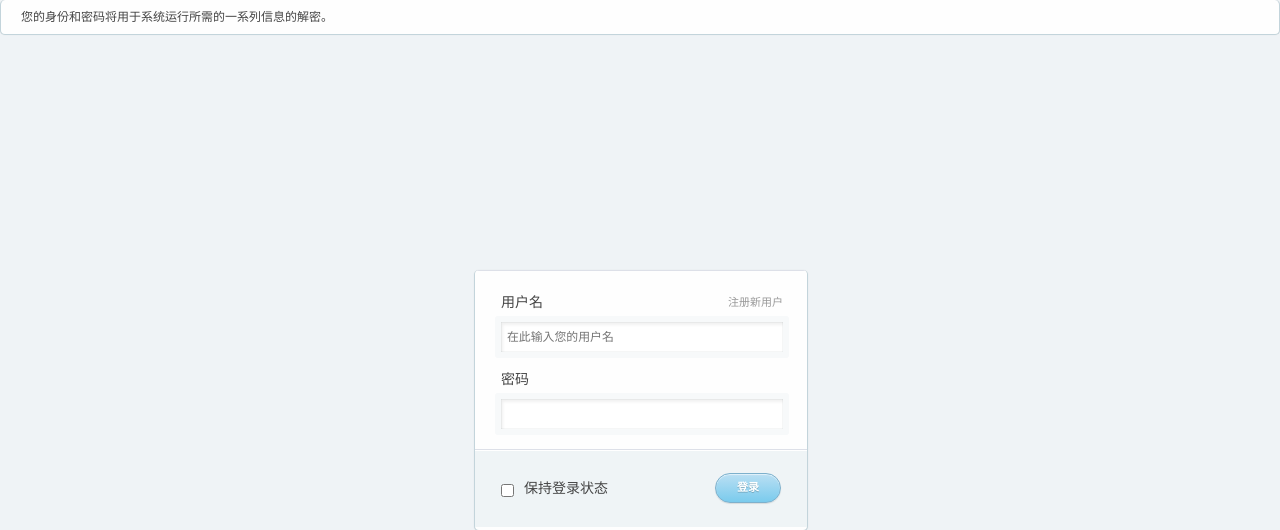
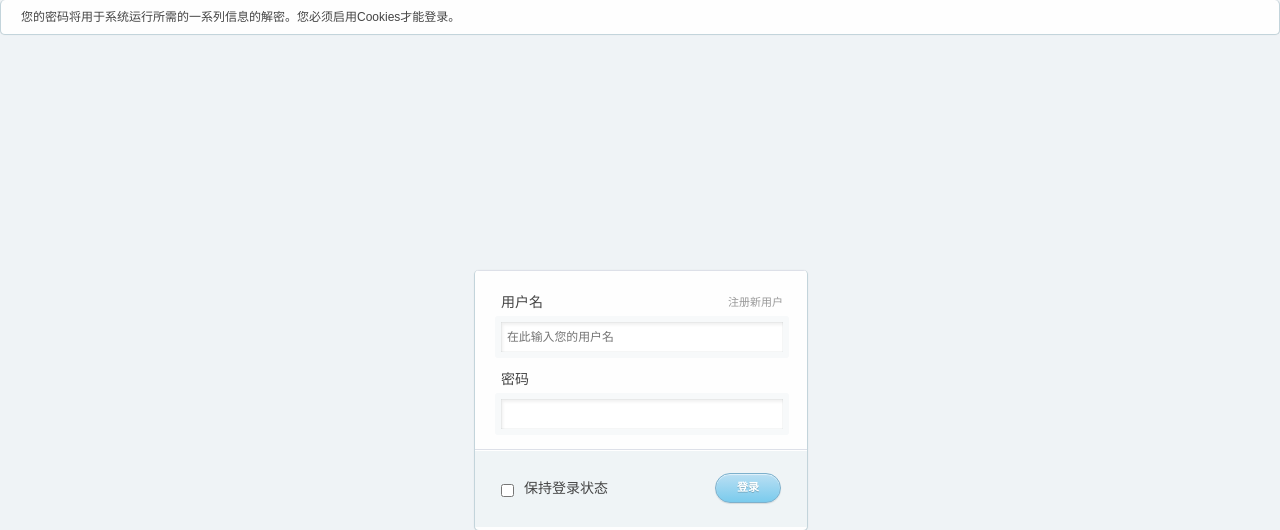
Before and after one commit to fortran95/sandy, a PHP site: page /account.php in a window 1280 px wide. Shown: the top 530 px of the page. Run offline with PHP 8.4, Linux system fonts and the light colour scheme.

Commit message:
minor fix before ending up work

```diff
--- a/class/user.php
+++ b/class/user.php
@@ -3,15 +3,16 @@ class User{
     public function __construct($userid,
                                 $username,
                                 $rawpass){
+        global $database;
+        $this->db = $database;
+
         $this->userid = $userid;
         $this->username = $username;
 
         $this->jabber = $this->getJabberAccounts();
     }
-    public function getUsername(){
-        return $this->username;
-    }
     private function getJabberAccounts(){
+        # TODO decrypt & load Jabber Accounts for this user.
     }
 }
 ?>
--- a/index.php
+++ b/index.php
@@ -3,9 +3,7 @@ include (dirname(__FILE__) . "/initialize.php");
 
 $u = isset($_SESSION['user'])?$_SESSION['user']:false;
 if($u){
-    printf("%s", $u->getUsername());
     print "<strong>{$u->username}</strong>欢迎光临" . session_id();
-    print_r($u);
 }else
     header("Location: account.php");
 ?>
--- a/templates/login.tpl
+++ b/templates/login.tpl
@@ -14,13 +14,13 @@
 {elseif isset($error)}
 登录错误，请检查用户名和密码。
 {else}
-您的身份和密码将用于系统运行所需的一系列信息的解密。
+您的密码将用于系统运行所需的一系列信息的解密。您必须启用Cookies才能登录。
 {/if}
 </div>
 <form class="box login" method="post" action="account.php">
         <input type="hidden" name="action" value="login">
 	<fieldset class="boxBody">
-	  <label><a href="#" class="rLink" tabindex="1">注册新用户</a>用户名</label>
+	  <label><a href="account.php?show=reg" class="rLink" tabindex="1">注册新用户</a>用户名</label>
 	  <input type="text" name="username" tabindex="2" placeholder="在此输入您的用户名" required>
 	  <label>密码</label>
 	  <input type="password" name="password" tabindex="3" required>
```
